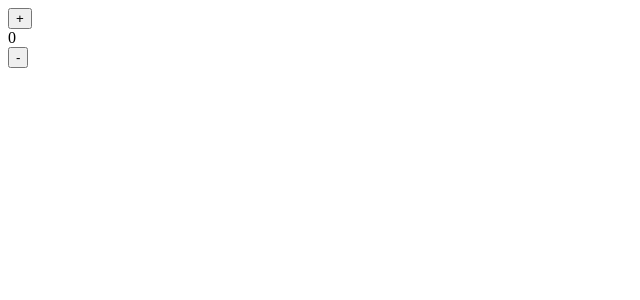
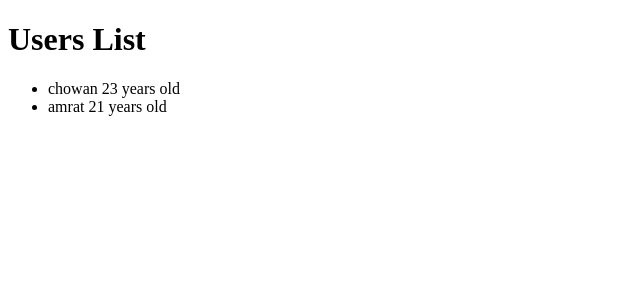
Before and after one commit to chowankumar/ReactQuestions, a React (Vite) app: page / in a window 1280 px wide. Shown: the top 300 px of the page, without its empty margins (0-640 px from the left). Built offline with nearby package versions, Linux system fonts and the light colour scheme.

Commit message:
question 18 done

```diff
--- a/src/App.jsx
+++ b/src/App.jsx
@@ -1,9 +1,9 @@
  import React from 'react'
-import Practice from './Practice'
+import Eighteen from './Eighteen'
  export const App = () => {
    return (
      <div>
-        <Practice/>
+        <Eighteen/>
      </div>
    )
  }
--- /dev/null
+++ b/src/Eighteen.jsx
@@ -0,0 +1,24 @@
+import React, { useState } from 'react'
+
+const Eighteen = () => {
+const [users,setUsers] = useState([
+    {name:"chowan",age:23},
+    {name:"amrat",age:21},
+])
+  return (
+    <div>
+        <h1>Users List</h1>
+        <ul>
+            {users.map((item,index)=>{
+               return (
+                <li key={index}>
+                    {item.name} {item.age} years old
+                </li>
+               )
+            })}
+        </ul>
+    </div>
+  )
+}
+
+export default Eighteen
```
Also changed, not shown: src/Fouteen.jsx (+14 -2 lines), ReactQuestions.txt.
